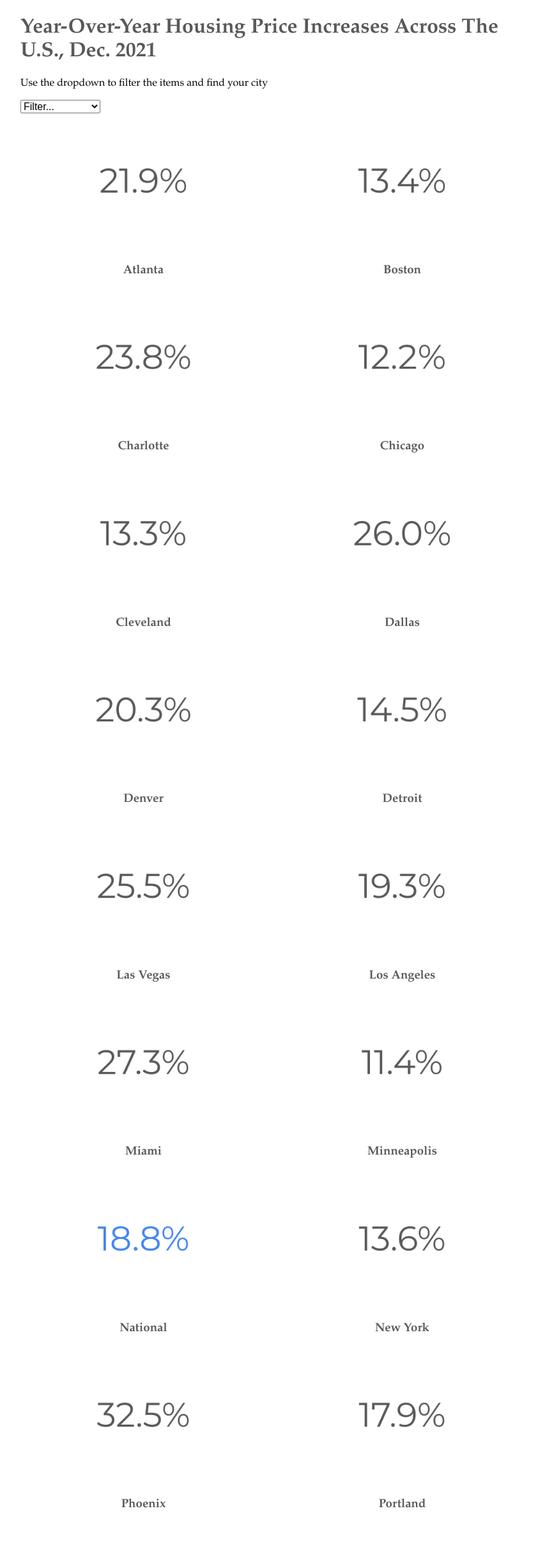
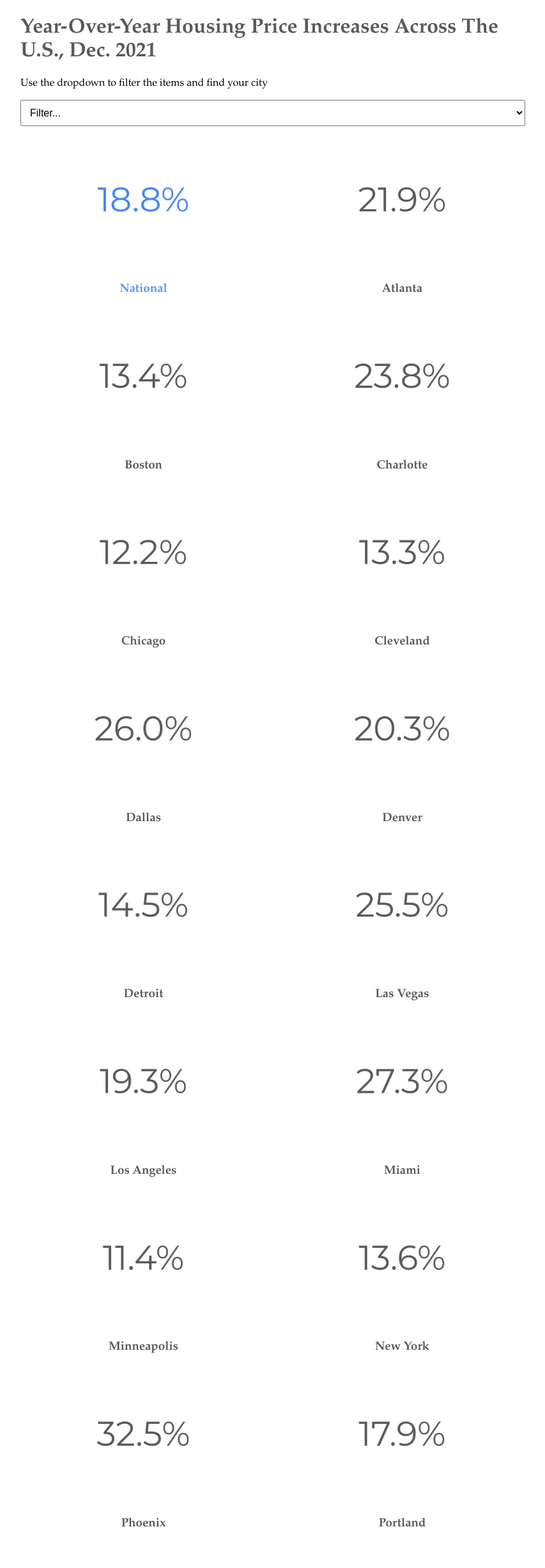
Before and after one commit to mollyboigon/filter-project, a plain HTML site: page index.html in a window 1280 px wide. Shown: the top 2450 px of the page at 64% size, without its empty margins (213-1066 px from the left). Drawn offline with nearby package versions, Linux system fonts and the light colour scheme.

Commit message:
fixed color issue

```diff
--- a/index.html
+++ b/index.html
@@ -55,6 +55,10 @@
                 </select>
         </div>
         <section id="cities">
+            <div class="item national color-blue active">
+                <img src="img/national.png" />
+                <h3>National</h3>
+            </div>
             <div class="item atlanta active">
                 <img src="img/atlanta.png" />
                 <h3>Atlanta</h3>
@@ -117,11 +121,6 @@
                 <h3>Minneapolis</h3>
             </div>
 
-        <div class="item national active">
-            <img src="img/national.png" />
-            <h3>National</h3>
-        </div>
-
         <div class="item new-york active">
             <img src="img/new york.png" />
             <h3>New York</h3>
--- a/style.css
+++ b/style.css
@@ -35,16 +35,14 @@ img {
     display: block;
     width: 100%;
 }
-.h3.national {
-    color: #5893f5
-}
+
 h3 {
     color: #595959;
 }
+
 h1 {
-    color:#595959
-    };
-}
+    color:#595959;
+    }
 select {
     display: block;
     width: 100%;
@@ -68,17 +66,19 @@ select {
    display:none
 }
 
-
-
 .item.active {
     display:block;
+}
+
+.color-blue h3{
+    color: #5893f5;
 }
 /* Tablet/Desktop overrides */
 
 @media(min-width: 681px) {
     #cities > div{
         flex-basis: calc(50% - 10px);
-
+    }
 }
 
 @media(min-width: 729px) {
```
